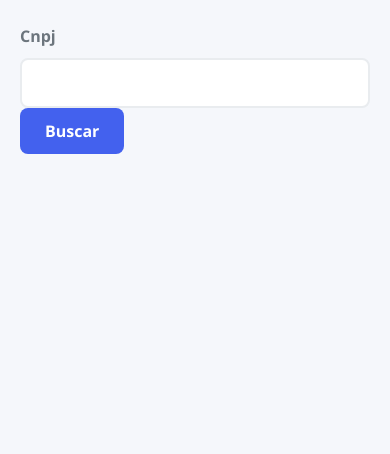
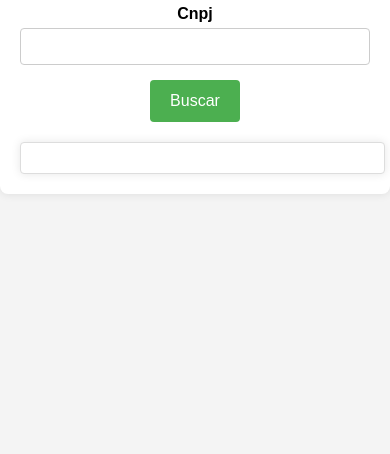
Before and after one commit to HenriqueSagawa/aula-dia-13-03, a plain HTML site: page index.html in a window 390 px wide. Shown: the part 390-844 px from the top of the page. Drawn offline with Linux system fonts and the light colour scheme.

Commit message:
Update style.css

```diff
--- a/style.css
+++ b/style.css
@@ -1,161 +1,84 @@
-:root {
-    --primary-color: #4361ee;
-    --secondary-color: #3f37c9;
-    --success-color: #4cc9f0;
-    --danger-color: #ef476f;
-    --light-color: #f8f9fa;
-    --dark-color: #212529;
-    --gray-color: #6c757d;
-    --border-radius: 8px;
-    --box-shadow: 0 4px 6px rgba(0, 0, 0, 0.1);
-    --transition: all 0.3s ease;
-}
+/* style.css */
 
-* {
+body {
+    font-family: Arial, sans-serif;
+    background-color: #f4f4f4;
     margin: 0;
     padding: 0;
-    box-sizing: border-box;
-    font-family: 'Segoe UI', Tahoma, Geneva, Verdana, sans-serif;
-}
-
-body {
-    background-color: #f5f7fb;
-    color: var(--dark-color);
-    line-height: 1.6;
-    padding: 20px;
-    min-height: 100vh;
     display: flex;
     justify-content: center;
     align-items: center;
+    min-height: 100vh;
 }
 
-.container {
-    width: 100%;
+div {
+    background-color: #fff;
+    padding: 20px;
+    border-radius: 8px;
+    box-shadow: 0 0 10px rgba(0, 0, 0, 0.1);
+    width: 80%;
     max-width: 600px;
-    background-color: white;
-    border-radius: var(--border-radius);
-    box-shadow: var(--box-shadow);
-    padding: 30px;
-    transition: var(--transition);
+    text-align: center;
 }
 
 h1 {
-    color: var(--primary-color);
-    margin-bottom: 24px;
-    font-size: 28px;
-    text-align: center;
-}
-
-.form-group {
+    color: #333;
     margin-bottom: 20px;
 }
 
 label {
     display: block;
-    margin-bottom: 8px;
-    font-weight: 600;
-    color: var(--gray-color);
+    margin-bottom: 5px;
+    font-weight: bold;
 }
 
-.input-group {
-    display: flex;
-    gap: 10px;
-}
-
-input {
-    width: 100%;
-    padding: 12px 16px;
-    border: 2px solid #e9ecef;
-    border-radius: var(--border-radius);
-    font-size: 16px;
-    transition: var(--transition);
-}
-
-input:focus {
-    outline: none;
-    border-color: var(--primary-color);
-    box-shadow: 0 0 0 3px rgba(67, 97, 238, 0.2);
+input[type="text"] {
+    width: 90%;
+    padding: 10px;
+    margin-bottom: 15px;
+    border: 1px solid #ccc;
+    border-radius: 4px;
+    box-sizing: border-box; /* Garante que o padding não aumente a largura total */
 }
 
 button {
-    background-color: var(--primary-color);
+    background-color: #4CAF50;
     color: white;
+    padding: 12px 20px;
     border: none;
-    padding: 12px 25px;
-    border-radius: var(--border-radius);
+    border-radius: 4px;
     cursor: pointer;
     font-size: 16px;
-    font-weight: 600;
-    transition: var(--transition);
 }
 
 button:hover {
-    background-color: var(--secondary-color);
-    transform: translateY(-2px);
-}
-
-button:active {
-    transform: translateY(0);
+    background-color: #3e8e41;
 }
 
 #resultado {
-    margin-top: 30px;
-    padding: 20px;
-    border-radius: var(--border-radius);
-    background-color: #f8f9fa;
-    border-left: 4px solid var(--primary-color);
-    display: none;
-}
-
-#resultado.active {
-    display: block;
-    animation: fadeIn 0.5s ease;
-}
-
-@keyframes fadeIn {
-    from { opacity: 0; transform: translateY(10px); }
-    to { opacity: 1; transform: translateY(0); }
+    margin-top: 20px;
+    padding: 15px;
+    border: 1px solid #ddd;
+    border-radius: 4px;
+    text-align: left;
 }
 
 #resultado h3 {
-    color: var(--primary-color);
-    margin-bottom: 15px;
-    font-size: 20px;
+    color: #333;
+    margin-top: 0;
 }
 
 #resultado p {
-    margin-bottom: 10px;
-    padding: 8px 0;
-    border-bottom: 1px solid #eee;
+    margin-bottom: 8px;
 }
 
-#resultado p:last-child {
-    border-bottom: none;
-}
-
-.error {
-    color: var(--danger-color);
-    font-weight: 600;
-}
-
-.info-group {
-    display: grid;
-    grid-template-columns: 1fr 1fr;
-    gap: 15px;
-}
-
-@media (max-width: 768px) {
-    .container {
-        padding: 20px;
+/* Estilos para telas menores */
+@media (max-width: 600px) {
+    div {
+        width: 95%;
     }
 
-    .info-group {
-        grid-template-columns: 1fr;
+    input[type="text"] {
+        width: 100%;
     }
 }
-
-.cnpj-mask {
-    color: var(--gray-color);
-    font-size: 14px;
-    margin-top: 5px;
-}
```
